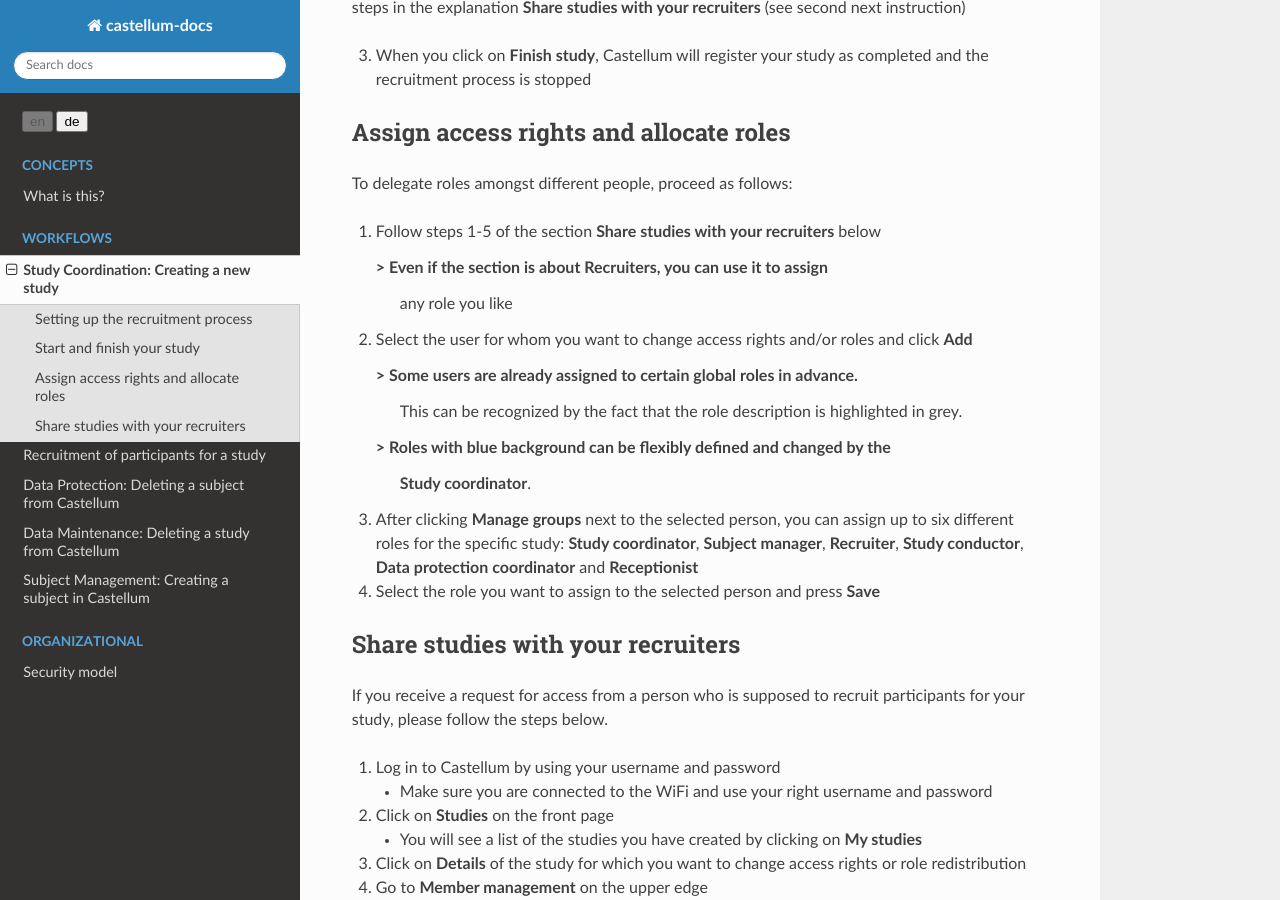
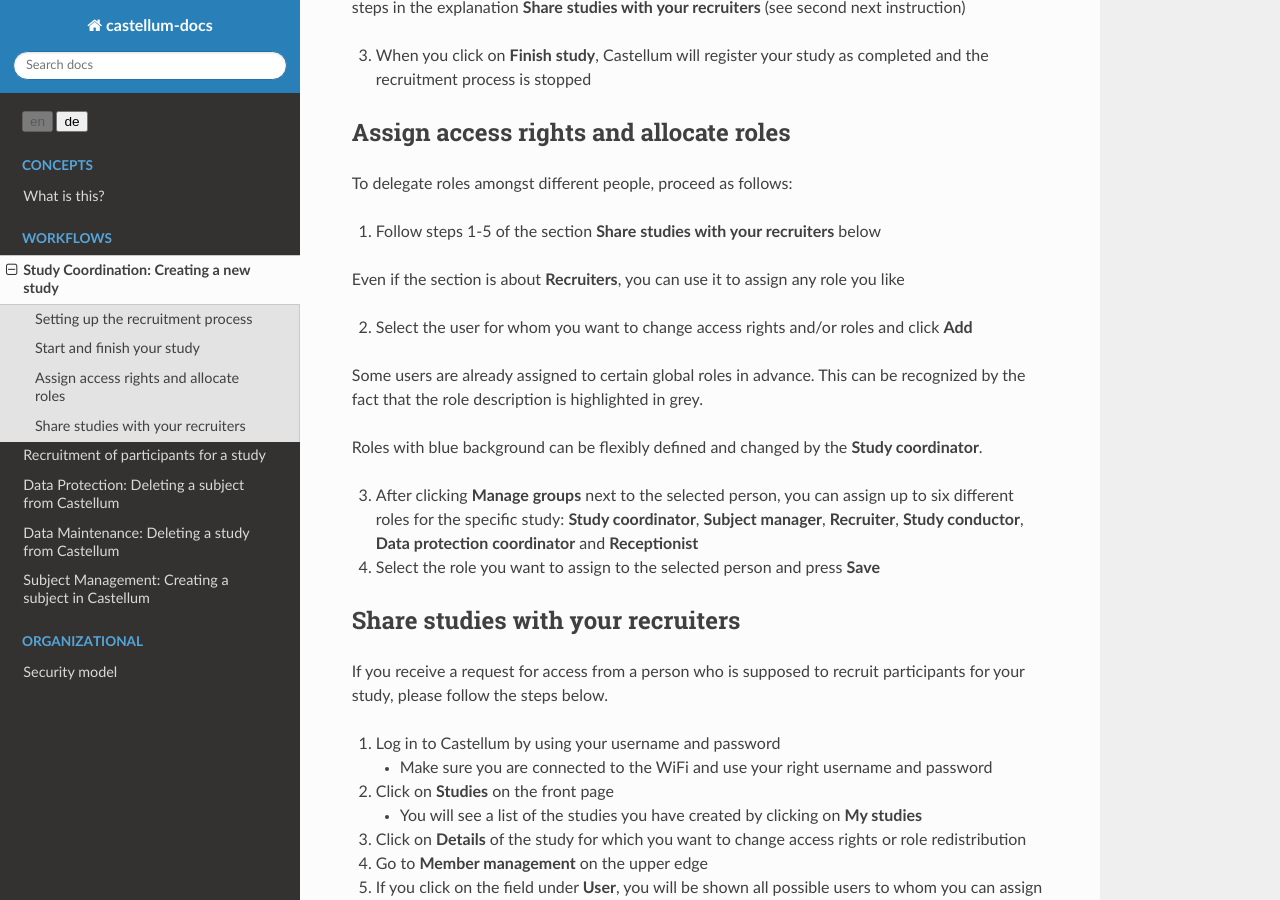
Before and after one commit to DouglasNeuroInformatics/castellum, a Sphinx documentation site: the page built from source/workflows/study-creation.rst, in a window 1280 px wide and 900 px high, scrolled down 2340 px. Built offline with Sphinx 7.4.7 and the Read the Docs theme 2.0.0, drawn with Linux system fonts in a browser that asks for light colours.

```diff
--- a/source/workflows/study-creation.rst
+++ b/source/workflows/study-creation.rst
@@ -144,17 +144,17 @@ To delegate roles amongst different people, proceed as follows:
 
 1.  Follow steps 1-5 of the section **Share studies with your recruiters** below
 
-    > Even if the section is about **Recruiters**, you can use it to assign
-        any role you like
+Even if the section is about **Recruiters**, you can use it to assign any role you
+like
 
 2.  Select the user for whom you want to change access rights and/or
     roles and click **Add**
 
-    > Some users are already assigned to certain global roles in advance.
-      This can be recognized by the fact that the role description is highlighted
-      in grey.
-    > Roles with blue background can be flexibly defined and changed by the
-      **Study coordinator**.
+Some users are already assigned to certain global roles in advance.
+This can be recognized by the fact that the role description is highlighted in grey.
+
+Roles with blue background can be flexibly defined and changed by the **Study
+coordinator**.
 
 3.  After clicking **Manage groups** next to the selected person, you can assign
     up to six different roles for the specific study: **Study coordinator**,
```
